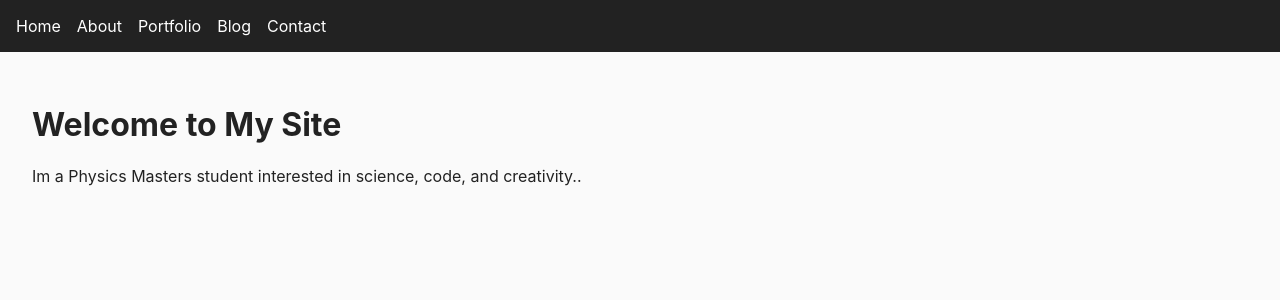
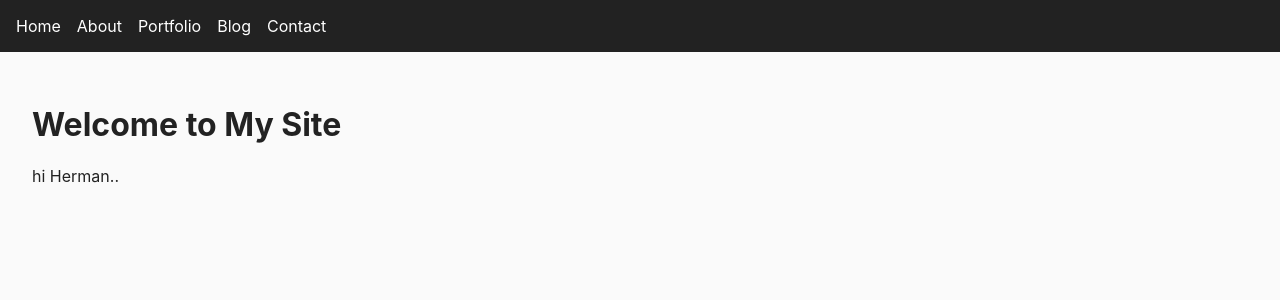
Before and after one commit to aleksygluchow/project03, a Next.js app: page / in a window 1280 px wide. Shown: the top 300 px of the page. Built offline with nearby package versions, Linux system fonts and the light colour scheme.

Commit message:
hi Herman

```diff
--- a/src/pages/index.js
+++ b/src/pages/index.js
@@ -3,7 +3,7 @@ export default function Home() {
   return (
     <div>
       <h1>Welcome to My Site</h1>
-      <p>Im a Physics Masters student interested in science, code, and creativity..</p>
+      <p>hi Herman..</p>
     </div>
   );
 }
```
